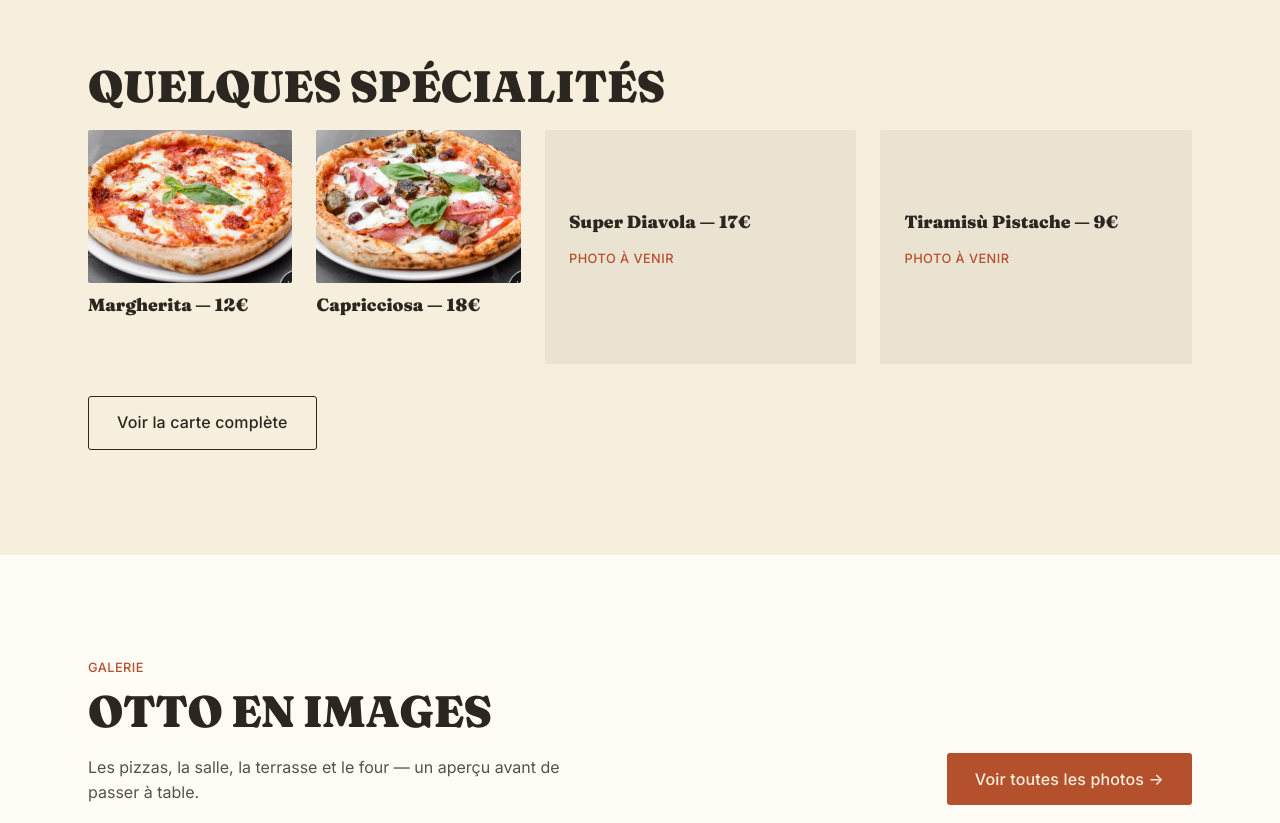
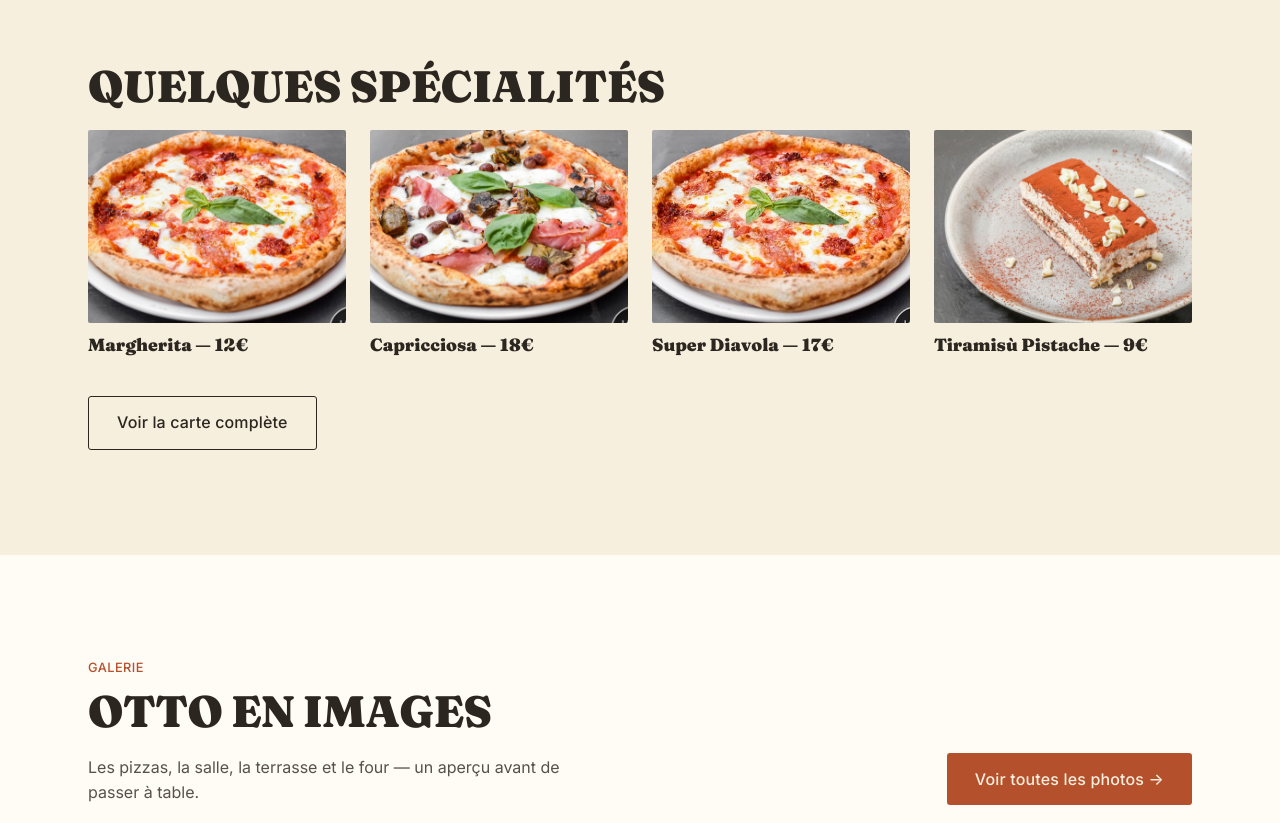
Before and after one commit to YahyaALAoui2002/otto-site, a website: page index.html in a window 1280 px wide. Shown: the part 2240-3063 px from the top of the page. Drawn offline with nearby package versions, Linux system fonts and the light colour scheme.

Commit message:
Show Super Diavola and Tiramisù photos in the home specialties section
Replace the "Photo à venir" placeholder cards with the existing
carte/pizza-super-diavola.jpg and photos/tiramisu.jpg images (FR + EN).

Co-Authored-By: Claude Opus 5.5 <noreply@anthropic.com>

```diff
--- a/index.html
+++ b/index.html
@@ -273,13 +273,13 @@
         <img src="assets/img/otto-dish-06.jpg" alt="Pizza Capricciosa" style="aspect-ratio:4/3;object-fit:cover;border-radius:2px;">
         <h3 style="margin-top:0.75rem;font-size:1.1rem;">Capricciosa — 18€</h3>
       </div>
-      <div class="item" style="background:rgba(var(--ink-rgb),0.06);border-radius:2px;padding:1.5rem;display:flex;flex-direction:column;justify-content:center;aspect-ratio:4/3;">
-        <h3 style="font-size:1.1rem;">Super Diavola — 17€</h3>
-        <p class="eyebrow" style="margin-top:0.5rem;">Photo à venir</p>
+      <div class="item">
+        <img src="assets/img/carte/pizza-super-diavola.jpg" alt="Pizza Super Diavola" style="aspect-ratio:4/3;object-fit:cover;border-radius:2px;">
+        <h3 style="margin-top:0.75rem;font-size:1.1rem;">Super Diavola — 17€</h3>
       </div>
-      <div class="item" style="background:rgba(var(--ink-rgb),0.06);border-radius:2px;padding:1.5rem;display:flex;flex-direction:column;justify-content:center;aspect-ratio:4/3;">
-        <h3 style="font-size:1.1rem;">Tiramisù Pistache — 9€</h3>
-        <p class="eyebrow" style="margin-top:0.5rem;">Photo à venir</p>
+      <div class="item">
+        <img src="assets/img/photos/tiramisu.jpg" alt="Tiramisù pistache" style="aspect-ratio:4/3;object-fit:cover;object-position:left center;border-radius:2px;">
+        <h3 style="margin-top:0.75rem;font-size:1.1rem;">Tiramisù Pistache — 9€</h3>
       </div>
     </div>
     <p style="margin-top:1.5rem;"><a href="la-carte.html" class="btn btn-outline">Voir la carte complète</a></p>
```
Also changed, not shown: en/index.html (+6 -6 lines).
